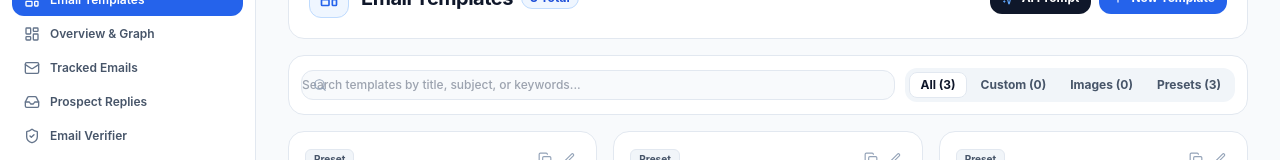
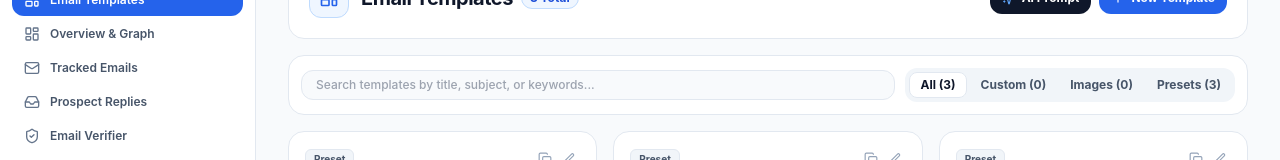
Before and after one commit to zeeshan99996/EMAIL-TRACKER-, a Next.js app: page /dashboard/templates in a window 1280 px wide. Shown: the part 147-307 px from the top of the page. Built offline with nearby package versions, Linux system fonts and the light colour scheme.

Commit message:
fix(templates): remove search bar icon and clean up search input padding

```diff
--- a/app/dashboard/templates/page.tsx
+++ b/app/dashboard/templates/page.tsx
@@ -6,7 +6,6 @@ import { useRouter } from 'next/navigation';
 import {
   LayoutTemplate,
   Plus,
-  Search,
   Edit3,
   Trash2,
   Copy,
@@ -588,13 +587,12 @@ export default function TemplatesPage() {
       <div className="flex flex-col sm:flex-row items-stretch sm:items-center justify-between gap-2.5 bg-white border border-slate-200 rounded-2xl p-2.5 sm:p-3 shadow-xs">
         {/* Search Input */}
         <div className="relative flex-1">
-          <Search className="w-3.5 h-3.5 text-slate-400 absolute left-3 top-1/2 -translate-y-1/2 pointer-events-none" />
           <input
             type="text"
             placeholder="Search templates by title, subject, or keywords..."
             value={searchQuery}
             onChange={(e) => setSearchQuery(e.target.value)}
-            className="w-full pl-8.5 pr-8 py-1.5 bg-slate-50 border border-slate-200 rounded-xl text-xs text-slate-900 focus:outline-none focus:border-blue-500 focus:bg-white transition-all font-medium"
+            className="w-full px-3.5 pr-8 py-1.5 bg-slate-50 border border-slate-200 rounded-xl text-xs text-slate-900 focus:outline-none focus:border-blue-500 focus:bg-white transition-all font-medium"
           />
           {searchQuery && (
             <button
```
